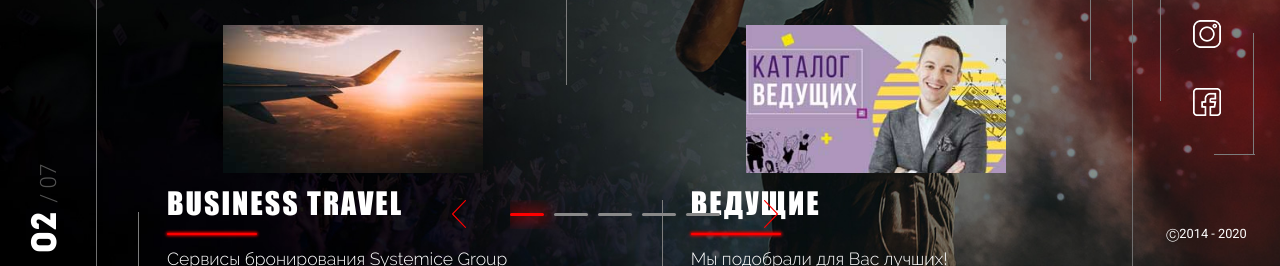
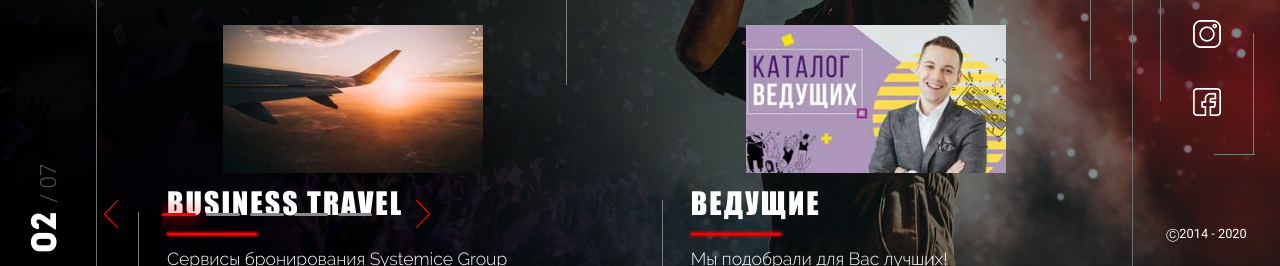
Before and after one commit to NinaninS/systemicenew, a PHP site: page /service.php in a window 1280 px wide. Shown: the part 534-800 px from the top of the page. Run offline with PHP 8.4, Linux system fonts and the light colour scheme; some libraries are stand-ins or nearby versions; some web fonts are replaced.

Commit message:
Revert "Merge branch 'master' into ninanin"
This reverts commit 4b1b56bf9020e94be1a29d7acb49ea45c73271b0, reversing
changes made to f374a65de972fc06d2971e3da72e33a9b8f1eae4.

```diff
--- a/js/content-carousel.js
+++ b/js/content-carousel.js
@@ -136,12 +136,12 @@
 
             let height = 0;
 
-            //for (let i = 0; i < activeItemIndexVertical; i++) {
-            //    height += verticalSlides[i].clientHeight;
-           // }
+            for (let i = 0; i < activeItemIndexVertical; i++) {
+                height += verticalSlides[i].clientHeight;
+            }
 
             document.getElementsByClassName('slider-min')[activeItemIndexVertical].classList.add('slide-active')
-            //verticalSliderWrapper.style.marginTop = -height + 'px'
+            verticalSliderWrapper.style.marginTop = -height + 'px'
         }
 
         // Нажатие на отдельный элемент
--- a/js/script.js
+++ b/js/script.js
@@ -38,6 +38,7 @@
         if (cur_url == link) {
             $(this).find('a').addClass('menu-active');
         }
+
     });
 
 	$('.bl-other').on('click', function(){
@@ -49,10 +50,12 @@
 
 	// JS страницы Собрать свое мероприятие
 
+
 	if ($("#EventPage").val() == 1) {
 
 		document.getElementsByClassName('btn')[0].style.display = "none";
 		document.getElementsByClassName('event-progress-stripe')[0].style.display = "block";
+
 
 		let slides = document.getElementsByClassName('progress-box'),
 			progressWidth = parseInt(document.getElementsByClassName('event-progress-stripe')[0].clientWidth),
@@ -69,7 +72,10 @@
 				stopProgress = 500;
 				setTimeout(function() {stopProgress = 0}, 500);
 		});
+
 	}
+
+
 });
 
 $(function(){
--- a/service.php
+++ b/service.php
@@ -127,12 +127,14 @@
 				require('files/section.php');
 				require('files/section.php');
 			?>
-			<div class="centered-block">
-				<div class="bl-preview">
-					<div class="item-dots item-service-dots"></div>
-					<div class="arrow-left"></div>
-					<div class="arrow-right"></div>
-				</div>
+
+			<div class="bl-preview">
+
+				<div class="item-dots item-service-dots"></div>
+
+				<div class="arrow-left"></div>
+				<div class="arrow-right"></div>
+
 			</div>
 
 			<div class="footer-mob">
```
Also changed, not shown: portfolio.php (+8 -6 lines).
